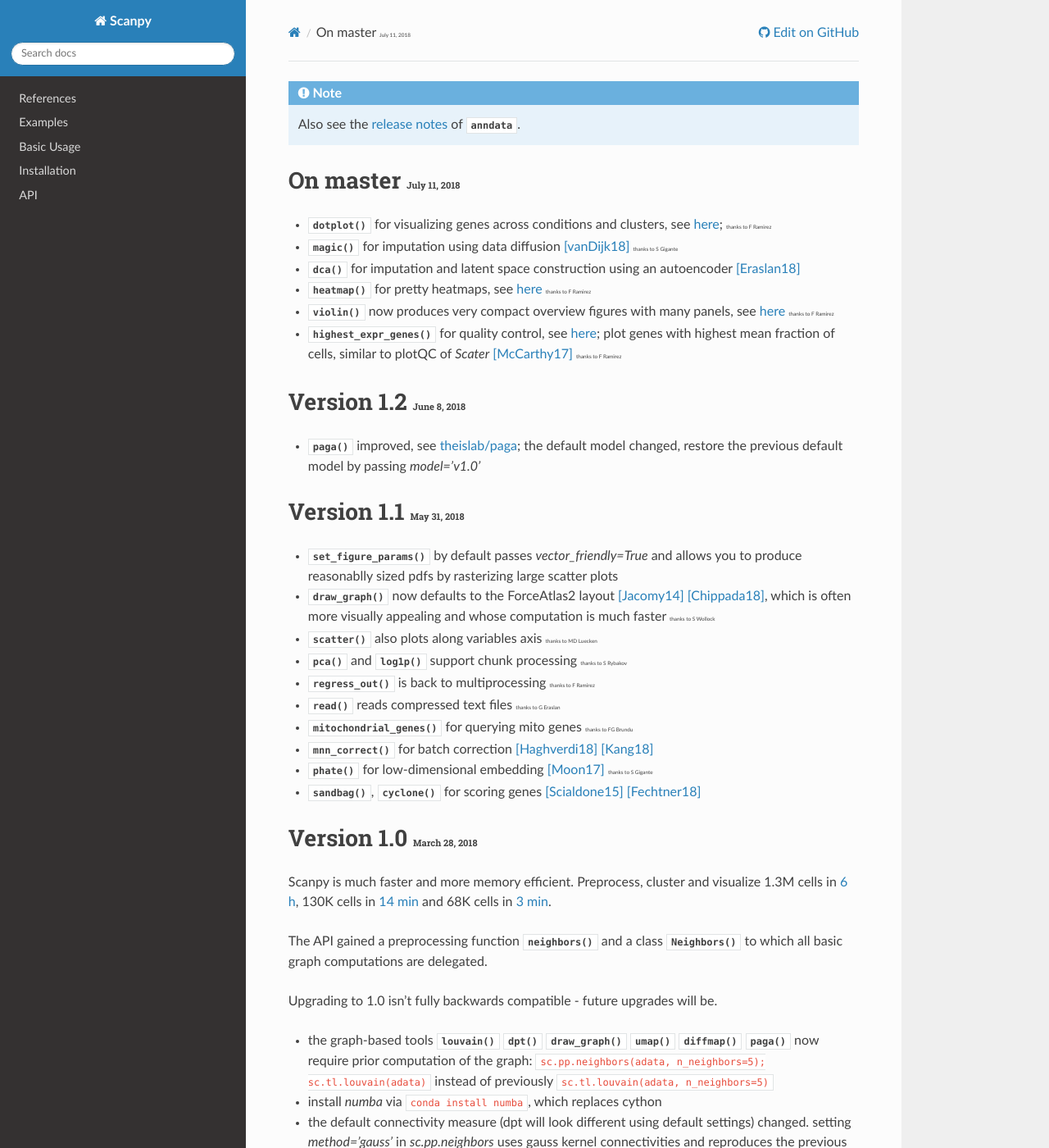
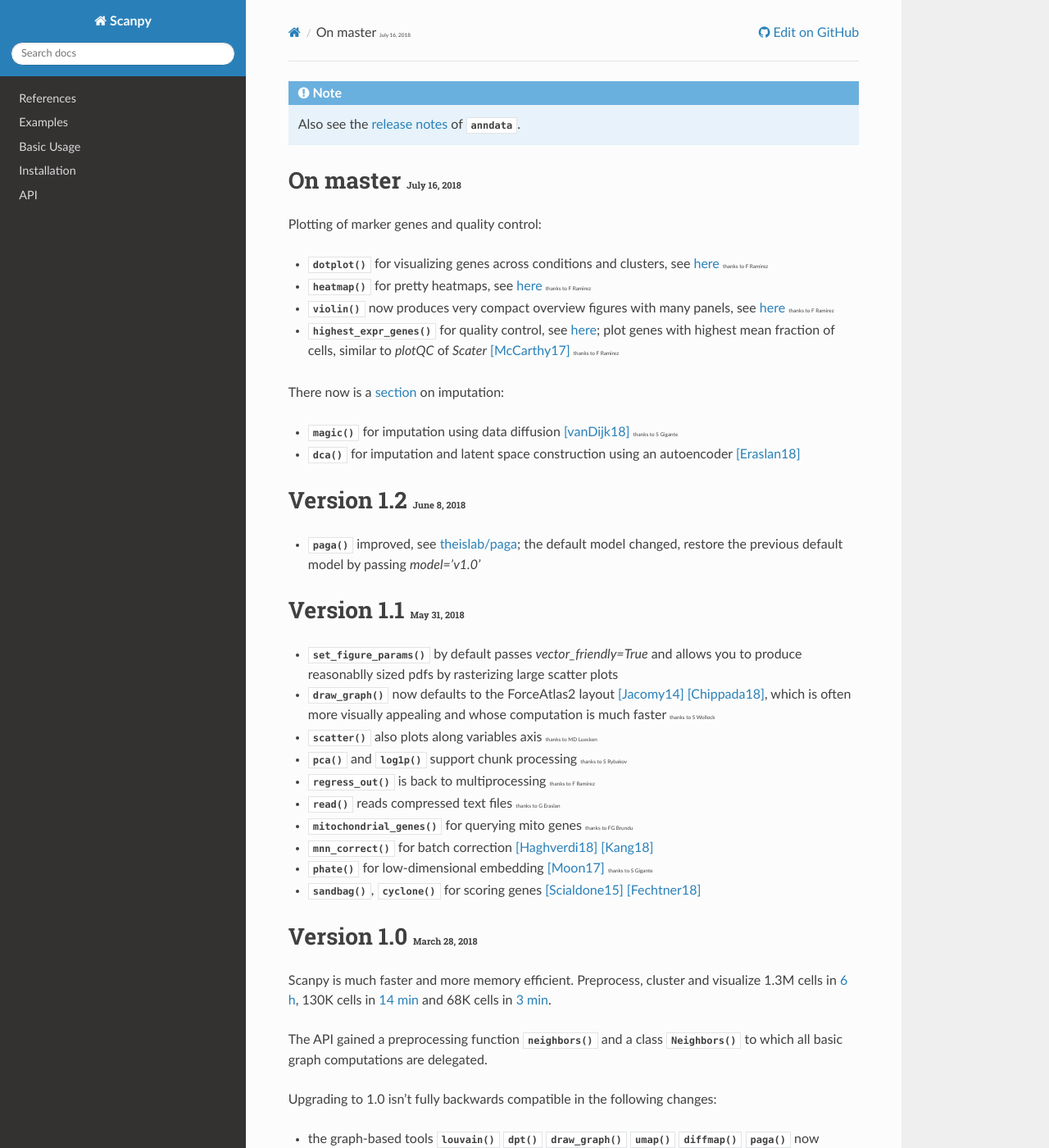
Before and after one commit to scverse/scanpy, a Sphinx documentation site: the page built from docs/release_notes.rst, in a window 1280 px wide and 1400 px high. Shown: the whole window at 82% size. Built offline with Sphinx 7.4.7 and the Read the Docs theme 2.0.0, drawn with Linux system fonts in a browser that asks for light colours; the version number could not be read and is left out; some of the changed text lies outside the part shown.

Commit message:
cleaned up release notes

```diff
--- a/docs/release_notes.rst
+++ b/docs/release_notes.rst
@@ -5,16 +5,20 @@
 .. role:: small
 
 
-On master :small:`July 11, 2018`
+On master :small:`July 16, 2018`
 --------------------------------
 
-- :func:`~scanpy.api.pl.dotplot` for visualizing genes across conditions and clusters, see `here <https://gist.github.com/fidelram/2289b7a8d6da055fb058ac9a79ed485c>`__; :small:`thanks to F Ramirez`
+Plotting of marker genes and quality control:
+
+- :func:`~scanpy.api.pl.dotplot` for visualizing genes across conditions and clusters, see `here <https://gist.github.com/fidelram/2289b7a8d6da055fb058ac9a79ed485c>`__ :small:`thanks to F Ramirez`
+- :func:`~scanpy.api.pl.heatmap` for pretty heatmaps, see `here <https://github.com/theislab/scanpy/pull/175>`__ :small:`thanks to F Ramirez`
+- :func:`~scanpy.api.pl.violin` now produces very compact overview figures with many panels, see `here <https://github.com/theislab/scanpy/pull/175>`__ :small:`thanks to F Ramirez`
+- :func:`~scanpy.api.pl.highest_expr_genes` for quality control, see `here <https://github.com/theislab/scanpy/pull/169>`__; plot genes with highest mean fraction of cells, similar to `plotQC` of *Scater* [McCarthy17]_ :small:`thanks to F Ramirez`
+
+There now is a `section <https://scanpy.readthedocs.io/en/latest/api/#imputation>`__ on imputation:
+
 - :func:`~scanpy.api.pp.magic` for imputation using data diffusion [vanDijk18]_ :small:`thanks to S Gigante`
 - :func:`~scanpy.api.pp.dca` for imputation and latent space construction using an autoencoder [Eraslan18]_
-- :func:`~scanpy.api.pl.heatmap` for pretty heatmaps, see `here <https://github.com/theislab/scanpy/pull/175>`__ :small:`thanks to F Ramirez`
-- :func:`~scanpy.api.pl.violin` now produces very compact overview figures with many panels, see `here <https://github.com/theislab/scanpy/pull/175>`__ :small:`thanks to F Ramirez`
-- :func:`~scanpy.api.pl.highest_expr_genes` for quality control, see `here <https://github.com/theislab/scanpy/pull/169>`__; plot genes with highest mean fraction of cells, similar to plotQC of *Scater* [McCarthy17]_ :small:`thanks to F Ramirez`
-
 
 Version 1.2 :small:`June 8, 2018`
 ---------------------------------
@@ -52,7 +56,7 @@
 class :func:`~scanpy.api.Neighbors` to which all basic graph computations are
 delegated.
 
-Upgrading to 1.0 isn't fully backwards compatible - future upgrades will be.
+Upgrading to 1.0 isn't fully backwards compatible in the following changes:
 
 - the graph-based tools :func:`~scanpy.api.tl.louvain`
   :func:`~scanpy.api.tl.dpt` :func:`~scanpy.api.tl.draw_graph`
@@ -76,7 +80,7 @@
 - upgrading scikit-learn from 0.18 to 0.19 changed the implementation of PCA,
   some results might therefore look slightly different
 
-Further changes are
+Further changes are:
 
 - UMAP [McInnes18]_ can serve as a first visualization of the data just as tSNE,
   in contrast to tSNE, UMAP directly embeds the single-cell graph and is faster;
```
